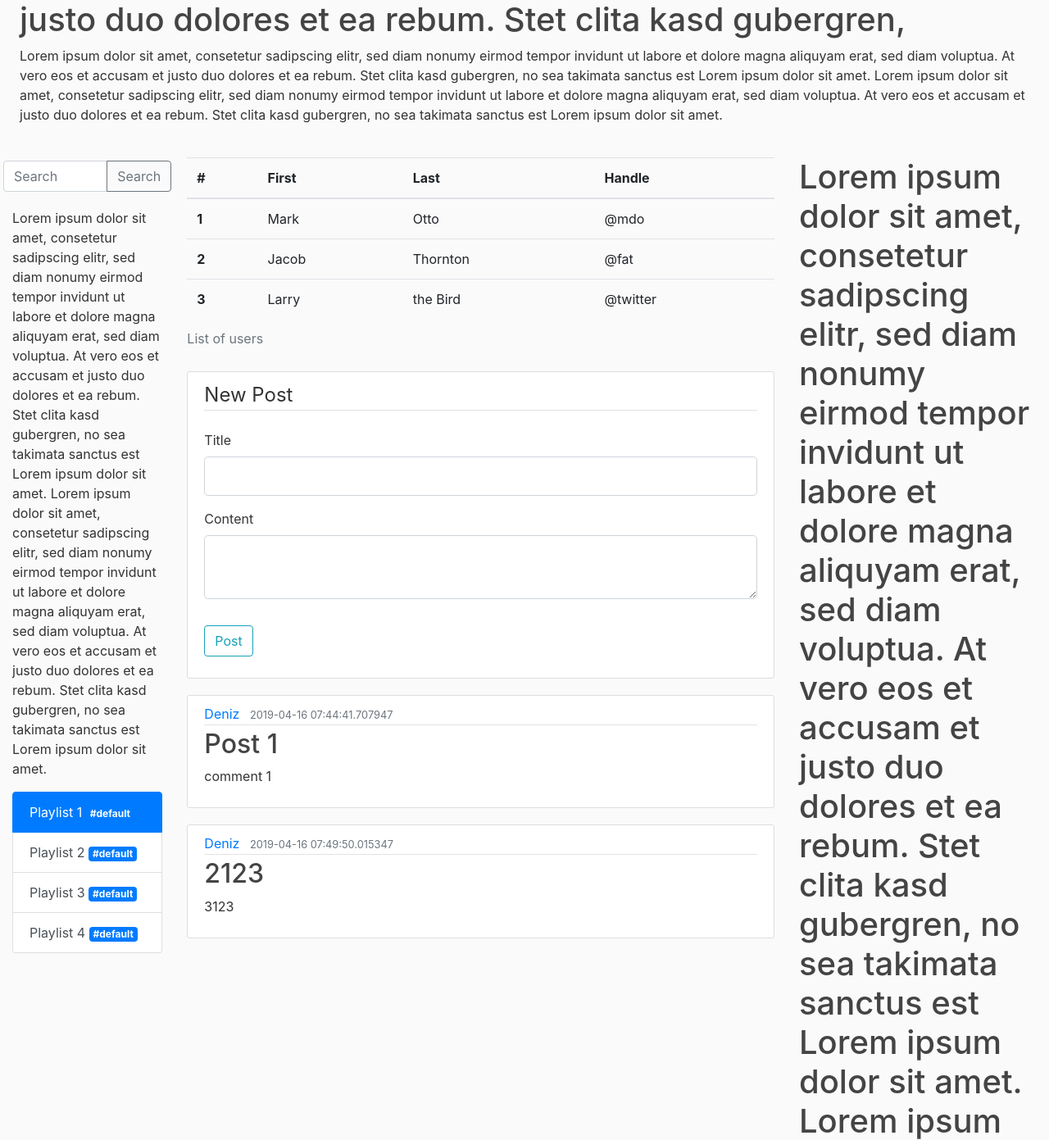
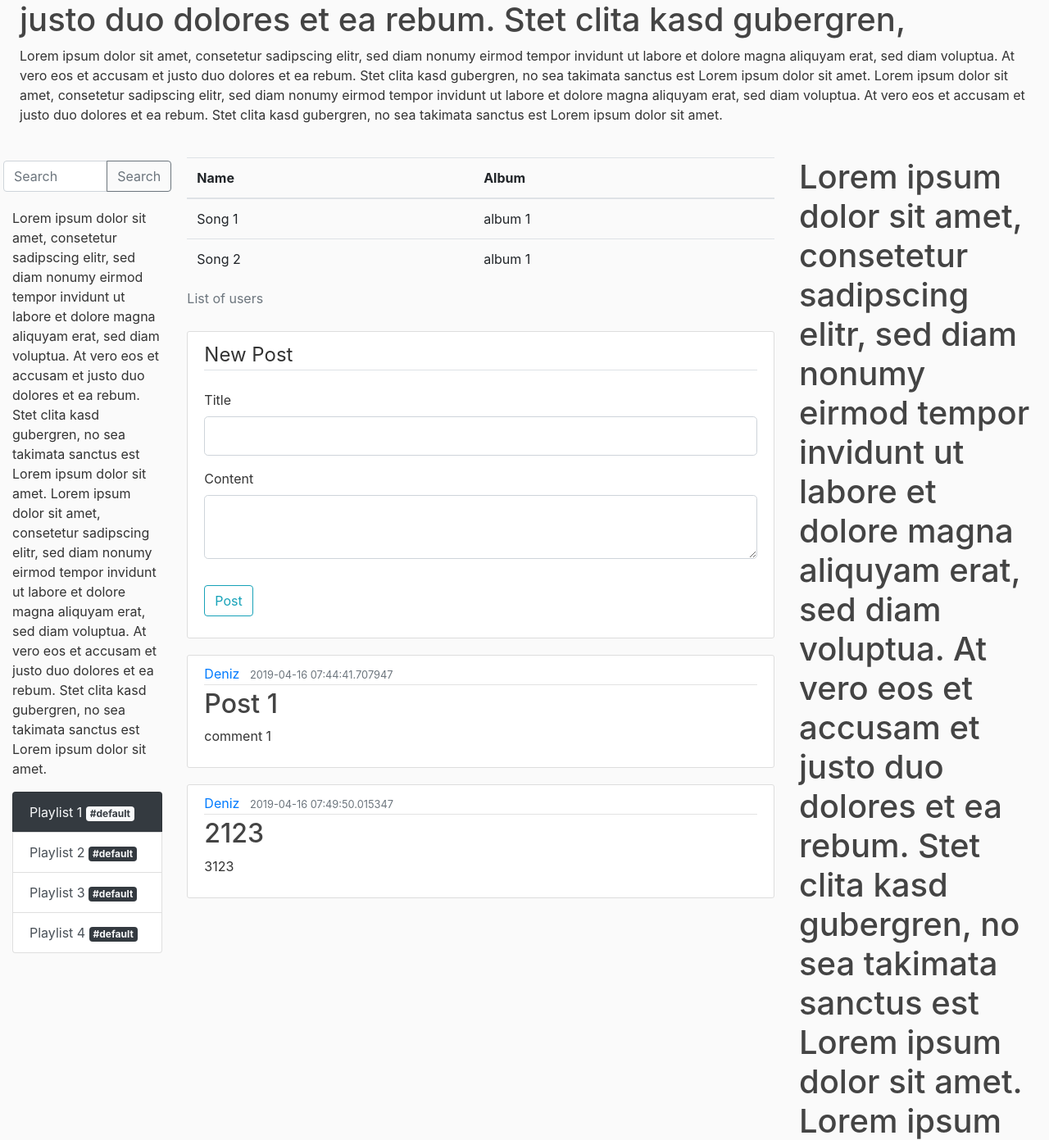
Before and after one commit to decaun/easy-python-study, a Flask app: page / in a window 1280 px wide. Shown: the part 256-1647 px from the top of the page at 82% size. Run offline with Flask 2, Linux system fonts and the light colour scheme; data comes from the database, SQL or seed files in the repository; both versions use the stored data as it was after the commit; some libraries are stand-ins or nearby versions.

Commit message:
some styling and list

```diff
--- a/flask/proj_1/main/templates/home.html
+++ b/flask/proj_1/main/templates/home.html
@@ -1,15 +1,23 @@
 {% extends "layout.html" %}
-{% block home_block %}
-    <div class="list-group">
-        {% for playlist in playlists %}
-        <a href="/{{ playlist.id }}" class="list-group-item list-group-item-action {% if playlist.id == playlist_selected.id %}active{% endif %} ">{{ playlist.title }}
-         <div class="badge badge-primary text-wrap" style="width: auto;">#default</div>
-        </a>
-
-        {% endfor %}
-
-    </div>
-{% endblock home_block %}
+{% block playlist_block %}
+    <table class="table">
+        <caption>List of users</caption>
+            <thead>
+                <tr>
+                    <th scope="col">Name</th>
+                    <th scope="col">Album</th>
+                </tr>
+            </thead>
+                <tbody>
+                    {% for song in playlist_selected.songs %}
+                    <tr>
+                        <td>{{song.name}}</td>
+                        <td>{{song.album}}</td>
+                    </tr>
+                    {% endfor %}
+                </tbody>
+    </table>
+{% endblock playlist_block %}
 {% block create_comment %}
 <div class="content-section">
     <form method="POST" action="">
--- a/flask/proj_1/main/templates/layout.html
+++ b/flask/proj_1/main/templates/layout.html
@@ -67,42 +67,20 @@
                         </form>
                     </div>
                     <p>Lorem ipsum dolor sit amet, consetetur sadipscing elitr, sed diam nonumy eirmod tempor invidunt ut labore et dolore magna aliquyam erat, sed diam voluptua. At vero eos et accusam et justo duo dolores et ea rebum. Stet clita kasd gubergren, no sea takimata sanctus est Lorem ipsum dolor sit amet. Lorem ipsum dolor sit amet, consetetur sadipscing elitr, sed diam nonumy eirmod tempor invidunt ut labore et dolore magna aliquyam erat, sed diam voluptua. At vero eos et accusam et justo duo dolores et ea rebum. Stet clita kasd gubergren, no sea takimata sanctus est Lorem ipsum dolor sit amet.</p>
-                    {% block home_block %}
-                    {% endblock %}
+                    <div class="list-group">
+                        {% for playlist in playlists %}
+                        <a href="/{{ playlist.id }}" class="list-group-item list-group-item-action {% if playlist.id == playlist_selected.id %}text-light bg-dark{% endif %} ">{{ playlist.title }}
+                            <div class="badge badge-primary text-wrap  {% if playlist.id == playlist_selected.id %}text-dark bg-light{% else %}text-light bg-dark{% endif %} "" style="width: auto;">#default</div>
+                        </a>
+
+                        {% endfor %}
+
+                    </div>
                 </div>
             </div>
             <div class="col-7">
-                <table class="table">
-                    <caption>List of users</caption>
-                        <thead>
-                            <tr>
-                                <th scope="col">#</th>
-                                <th scope="col">First</th>
-                                <th scope="col">Last</th>
-                                <th scope="col">Handle</th>
-                            </tr>
-                        </thead>
-                            <tbody>
-                                <tr>
-                                    <th scope="row">1</th>
-                                    <td>Mark</td>
-                                    <td>Otto</td>
-                                    <td>@mdo</td>
-                                </tr>
-                                <tr>
-                                    <th scope="row">2</th>
-                                    <td>Jacob</td>
-                                    <td>Thornton</td>
-                                    <td>@fat</td>
-                                </tr>
-                                <tr>
-                                    <th scope="row">3</th>
-                                    <td>Larry</td>
-                                    <td>the Bird</td>
-                                    <td>@twitter</td>
-                                </tr>
-                            </tbody>
-                </table>
+                {% block playlist_block %}
+                {% endblock %}
                 {% block create_comment %}
                 {% endblock  %}
                 {% block comment_block %}
```
Also changed, not shown: flask/proj_1/main/site.db, flask/proj_1/main/static/main.css (line endings or trailing spaces).
